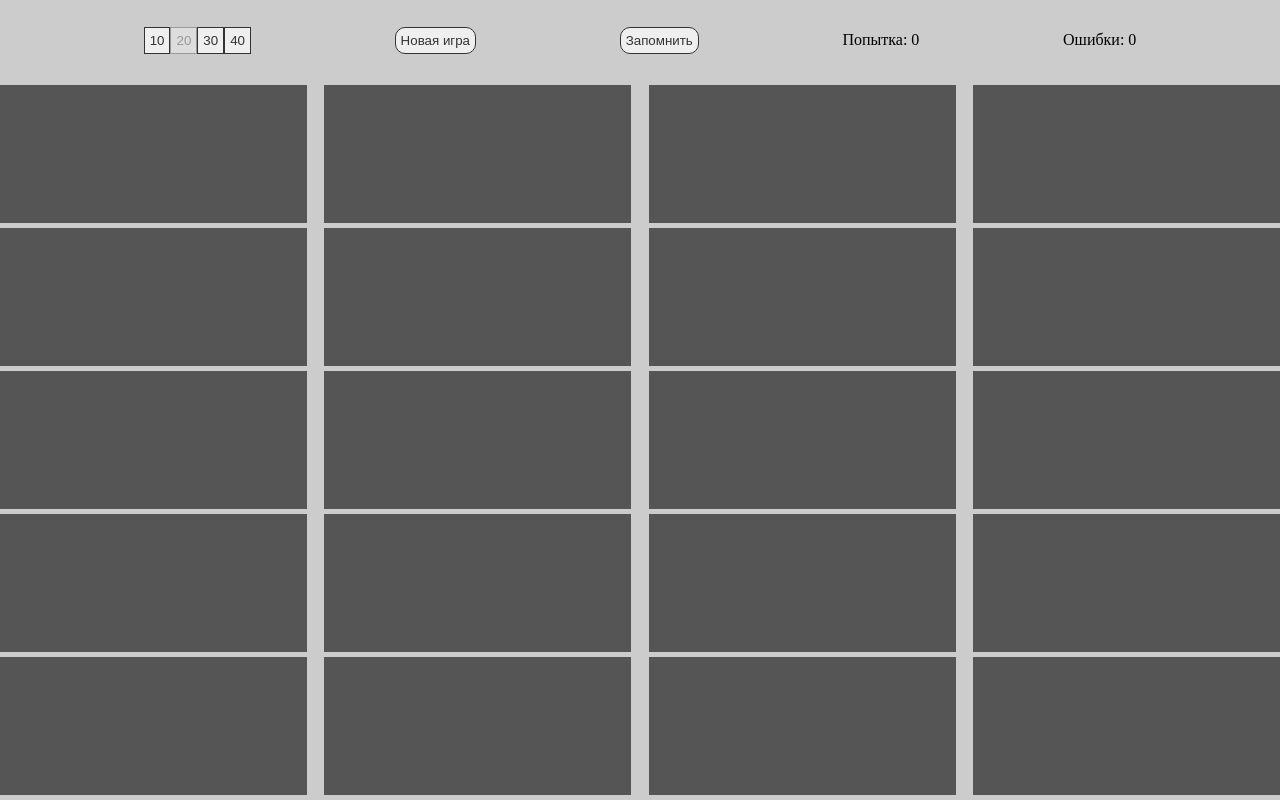
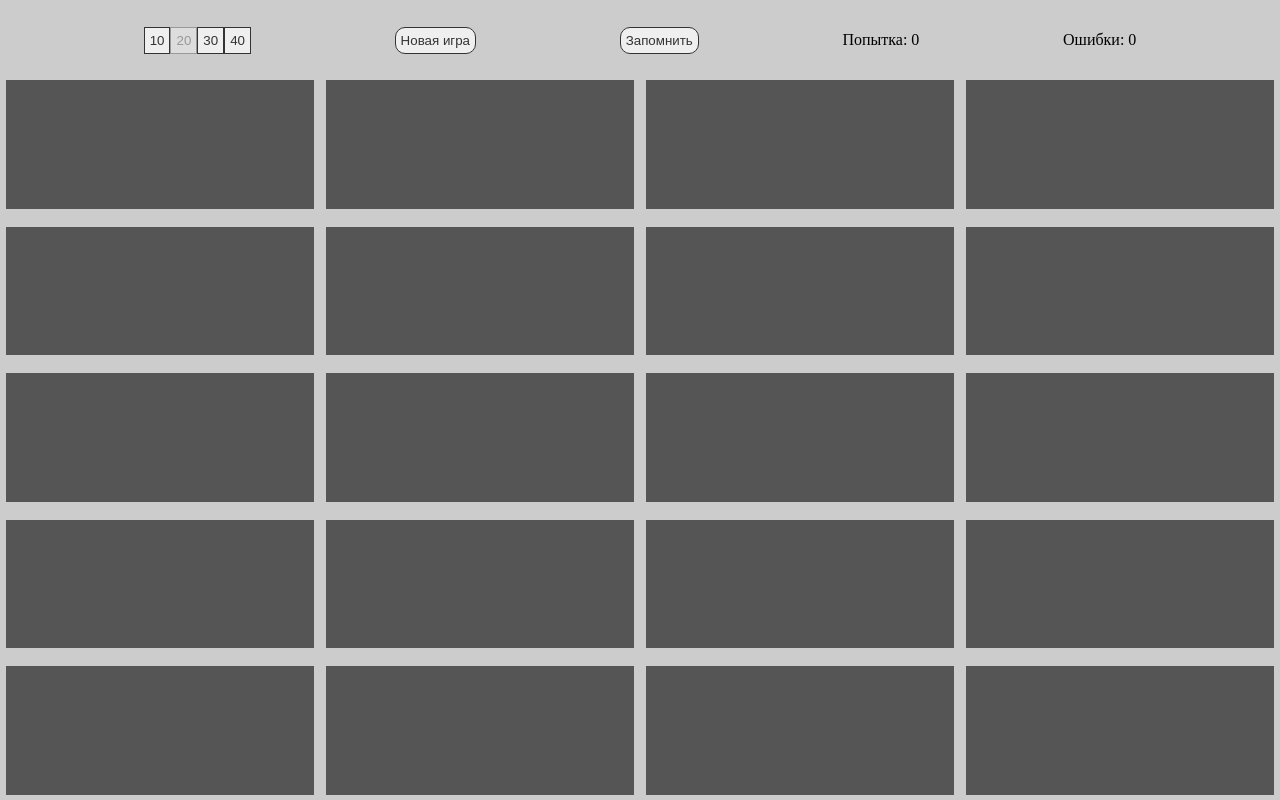
Before and after one commit to Juris-Berkulis/find_matching_cards, a plain HTML site: page index.html in a window 1280 px wide. Drawn offline with Linux system fonts and the light colour scheme.

Commit message:
1. Change by styles the direction of cards display.

```diff
--- a/styles/style.scss
+++ b/styles/style.scss
@@ -58,16 +58,16 @@ button {
     width: 100%;
     display: flex;
     flex-wrap: wrap;
+    flex-direction: column;
     justify-content: space-between;
-    align-items: stretch;
     padding-bottom: 5px;
 }
 
 .card {
     flex-grow: 0;
     flex-shrink: 0;
-    flex-basis: 24%;
-    margin-top: 5px;
+    flex-basis: 18%;
+    margin: 0 0.5%;
     cursor: pointer;
 }
 
```
Also changed, not shown: styles/style.css, 1 other file.
